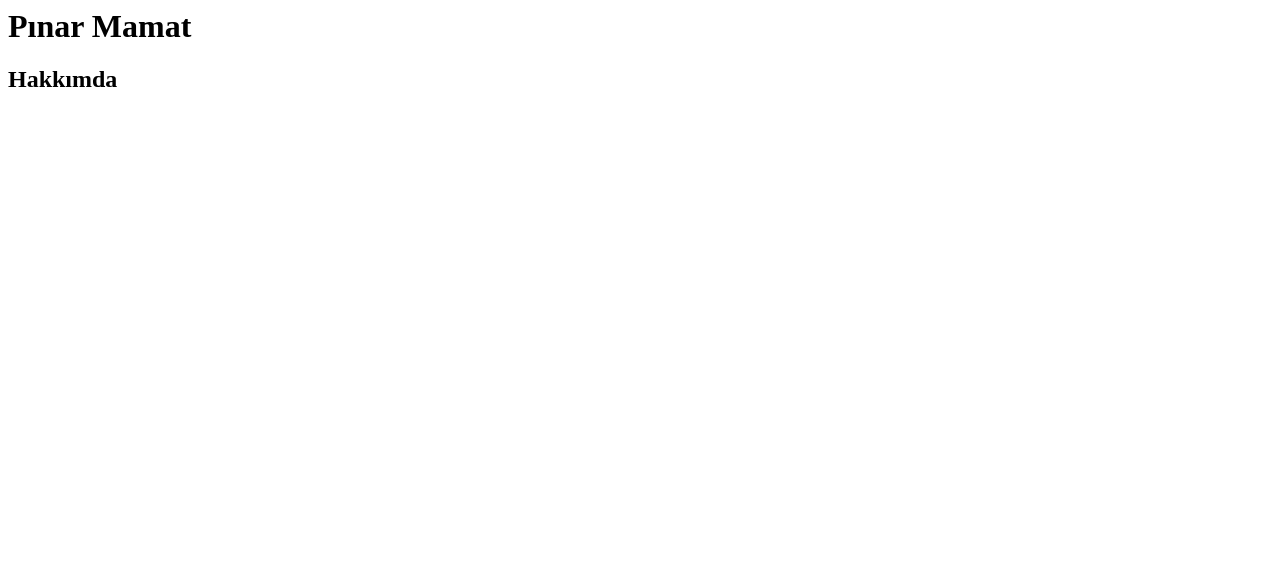
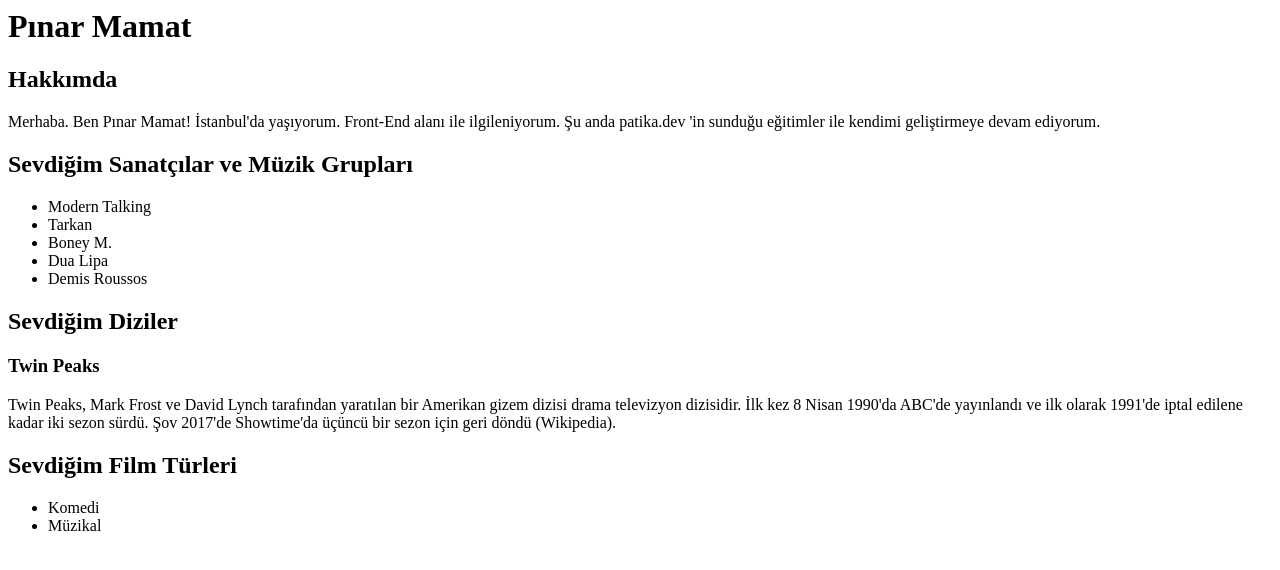
Before and after one commit to pnrmmt/ikinciwebsayfas-, a plain HTML site: page index.html in a window 1280 px wide. Drawn offline with Linux system fonts and the light colour scheme.

Commit message:
dosyada değişiklik yapıldı

```diff
--- a/index.html
+++ b/index.html
@@ -1,3 +1,27 @@
 
 <h1>Pınar Mamat</h1>
+<!-- Hakkımda verdiğim bilgilerin başlangıcı -->
 <h2>Hakkımda</h2>
+<p>Merhaba. Ben Pınar Mamat! İstanbul'da yaşıyorum. Front-End alanı ile ilgileniyorum. Şu anda patika.dev 'in sunduğu eğitimler ile kendimi geliştirmeye devam ediyorum.</p>
+
+<!-- Sevdiğim müzik grupları ve sanatçılar hakkında verdiğim bilgiler -->
+<H2>Sevdiğim Sanatçılar ve Müzik Grupları</H2>
+<ul>
+<li>Modern Talking</li>
+<li>Tarkan</li>
+<li>Boney M.</li>
+<li>Dua Lipa</li>
+<li>Demis Roussos</li>
+</ul>
+
+<!-- Sevdiğim diziler hakkında verdiğim bilgiler -->
+<h2>Sevdiğim Diziler</h2>
+<h3>Twin Peaks</h3>
+<p>Twin Peaks, Mark Frost ve David Lynch tarafından yaratılan bir Amerikan gizem dizisi drama televizyon dizisidir. İlk kez 8 Nisan 1990'da ABC'de yayınlandı ve ilk olarak 1991'de iptal edilene kadar iki sezon sürdü. Şov 2017'de Showtime'da üçüncü bir sezon için geri döndü (Wikipedia).</p>
+
+<!-- Sevdiğim film türleri hakkında verdiğim bilgiler -->
+<h2>Sevdiğim Film Türleri</h2>
+<ul>
+<li>Komedi</li>
+<li>Müzikal</li>
+</ul>
```
